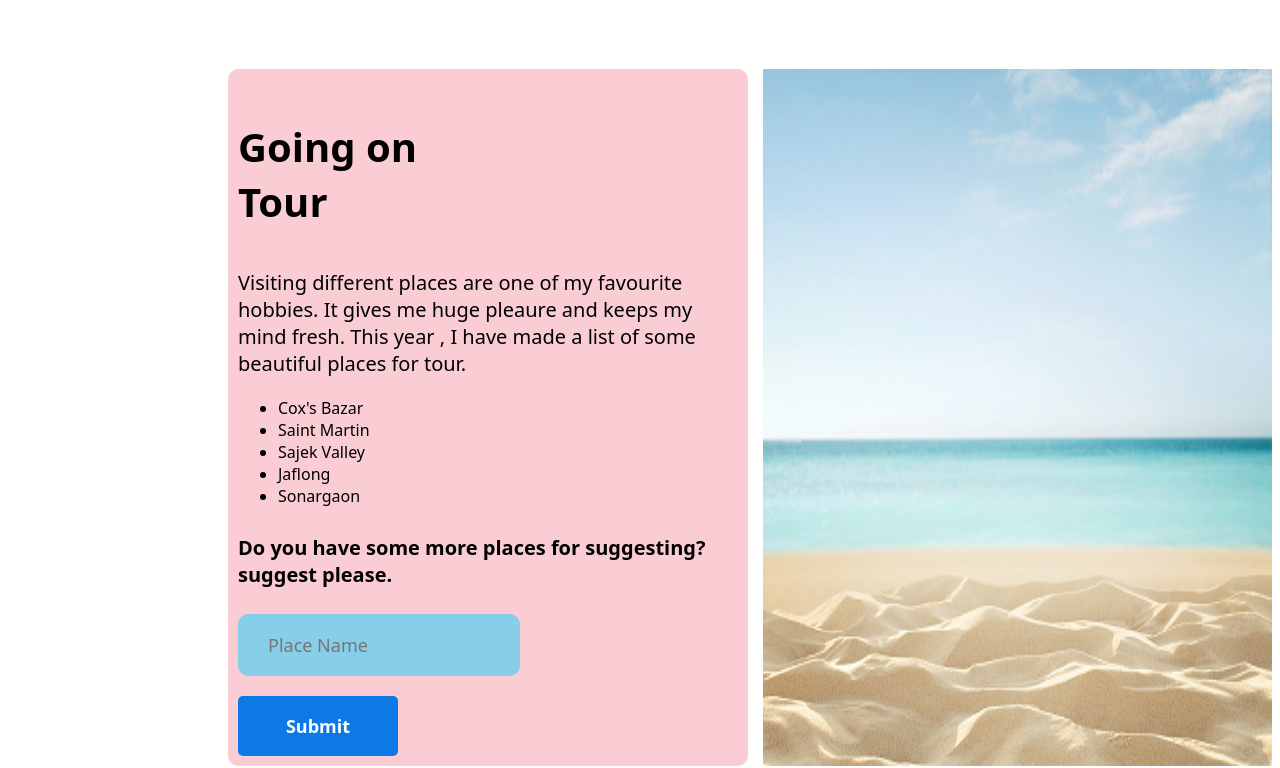
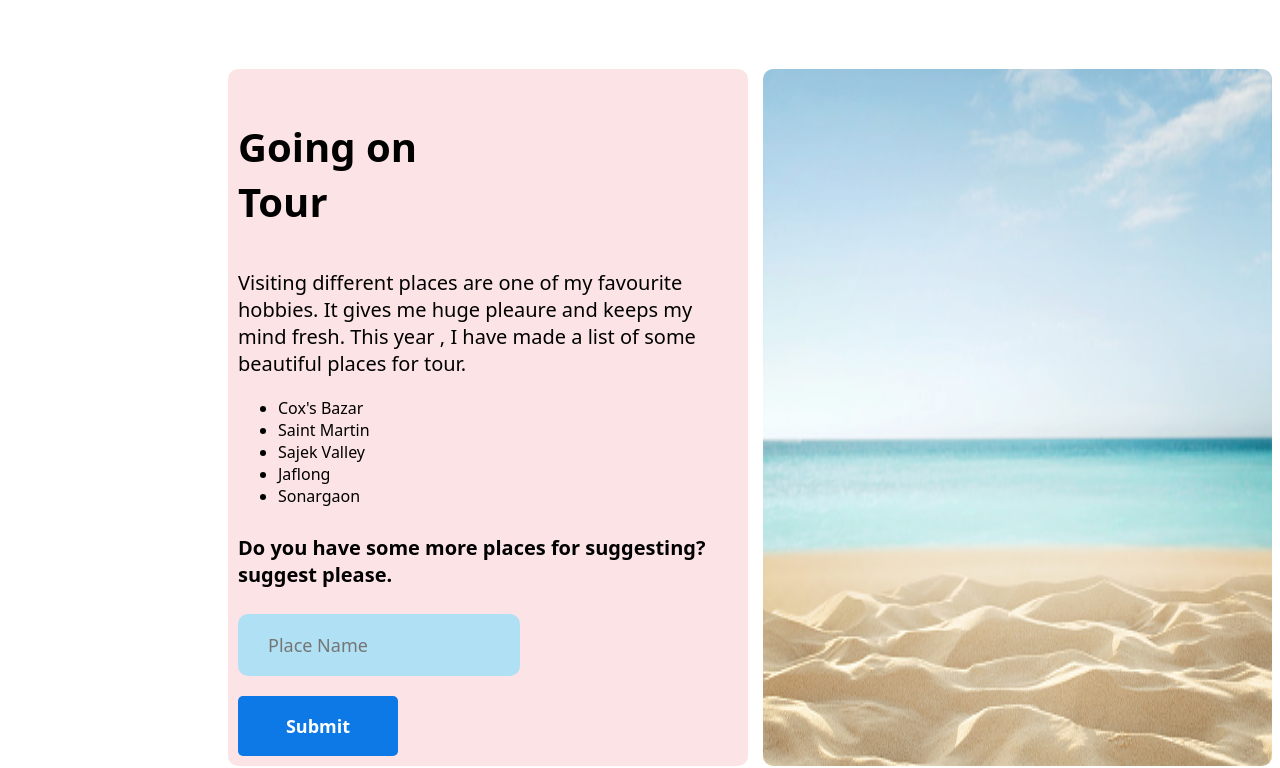
Before and after one commit to AfrinNaher/Assignment-1, a plain HTML site: page index.html in a window 1280 px wide. Shown: the part 2285-3053 px from the top of the page. Drawn offline with Linux system fonts and the light colour scheme.

Commit message:
added all

```diff
--- a/style.css
+++ b/style.css
@@ -1,5 +1,6 @@
 *{
     font-family: system-ui;
+
 }
 
 
@@ -12,7 +13,6 @@
     width: 1600px;
     padding-top: 170px;
     text-align: right;
-
 
 }
 
@@ -145,7 +145,8 @@
 .img-div{
    display: flex;
    padding-right: 20px;
-
+   justify-content: left;
+   padding-right: 20px;
 }
 
 .input-part>input{
@@ -197,14 +198,18 @@
     padding-left: 30px;
     margin-bottom: 20px;
     color: white;
-    background-color: skyblue;
+    background-color: rgb(176, 224, 243);
     border: 5px ;
 
 }
 
 .ex-sec-1{
     width: 500px;
-    background-color: rgb(250, 205, 212);
+    background-color: rgb(252, 227, 230);
     padding: 10px;
     border-radius: 10px;
 }
+
+.ex-sec-2{
+    border-radius: 10px;
+}
```
